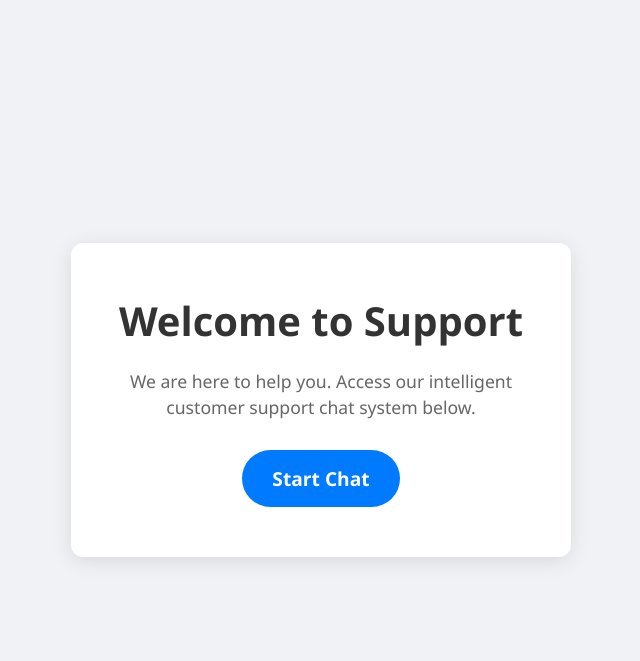
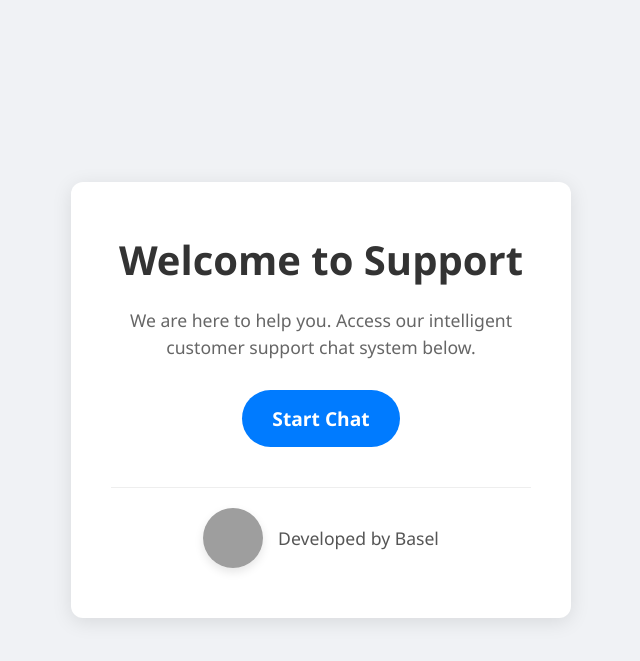
Before and after one commit to baseltheartist/AI-Mock-Up-Chatbot, a Django app: page / in a window 1280 px wide. Shown: the top 661 px of the page, without its empty margins (319-959 px from the left). Run offline with Django 5.2, Linux system fonts and the light colour scheme; grey boxes are pictures that could not be loaded.

Commit message:
Add developer credit to landing page

```diff
--- a/support/templates/support/landing.html
+++ b/support/templates/support/landing.html
@@ -53,6 +53,27 @@
             background: #0056b3;
             transform: translateY(-2px);
         }
+        .developer-credit {
+            margin-top: 40px;
+            padding-top: 20px;
+            border-top: 1px solid #eee;
+            display: flex;
+            align-items: center;
+            justify-content: center;
+            gap: 15px;
+        }
+        .dev-photo {
+            width: 60px;
+            height: 60px;
+            border-radius: 50%;
+            object-fit: cover;
+            box-shadow: 0 4px 10px rgba(0,0,0,0.1);
+        }
+        .dev-name {
+            color: #555;
+            font-size: 1.1rem;
+            font-weight: 500;
+        }
     </style>
 </head>
 <body>
@@ -61,6 +82,11 @@
     <h1>Welcome to Support</h1>
     <p>We are here to help you. Access our intelligent customer support chat system below.</p>
     <a href="{% url 'support:chat' %}" class="chat-button">Start Chat</a>
+
+    <div class="developer-credit">
+        <img src="https://github.com/baseltheartist.png" alt="Basel" class="dev-photo">
+        <span class="dev-name">Developed by Basel</span>
+    </div>
 </div>
 
 </body>
```
